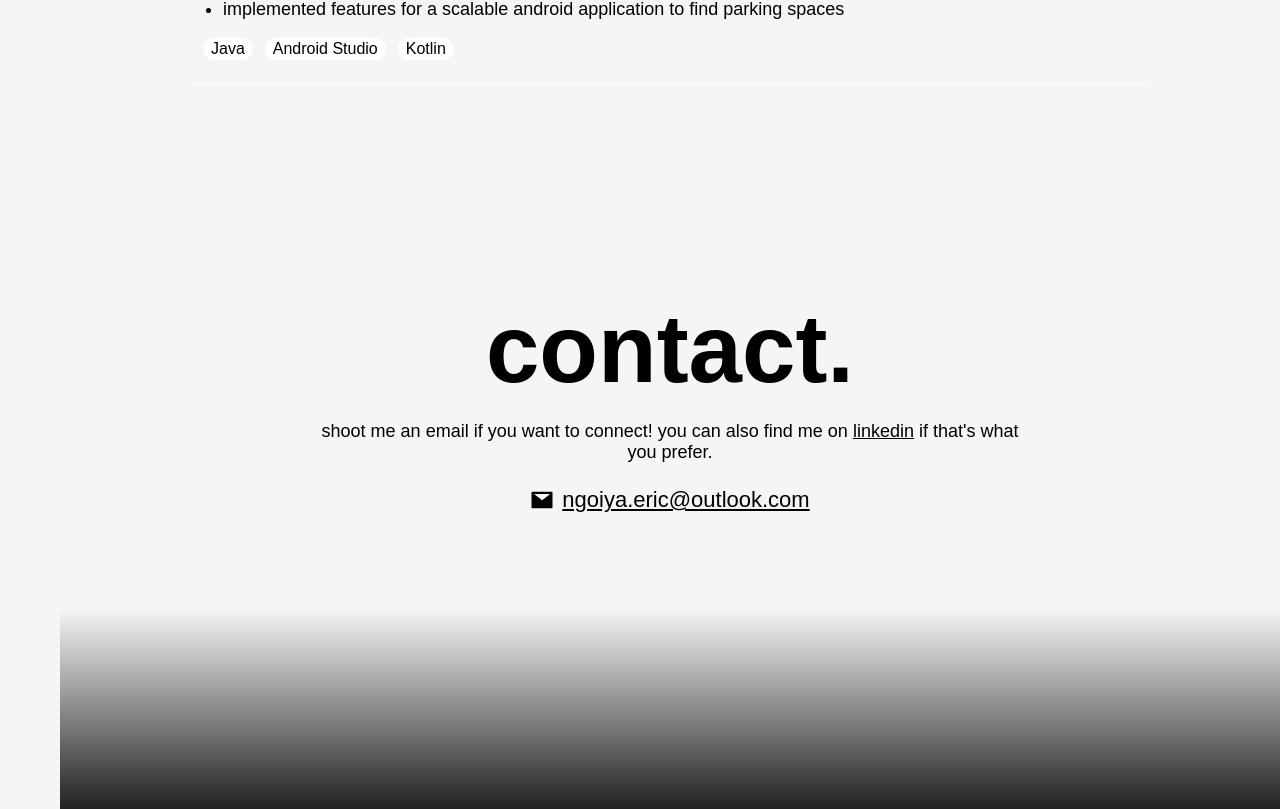
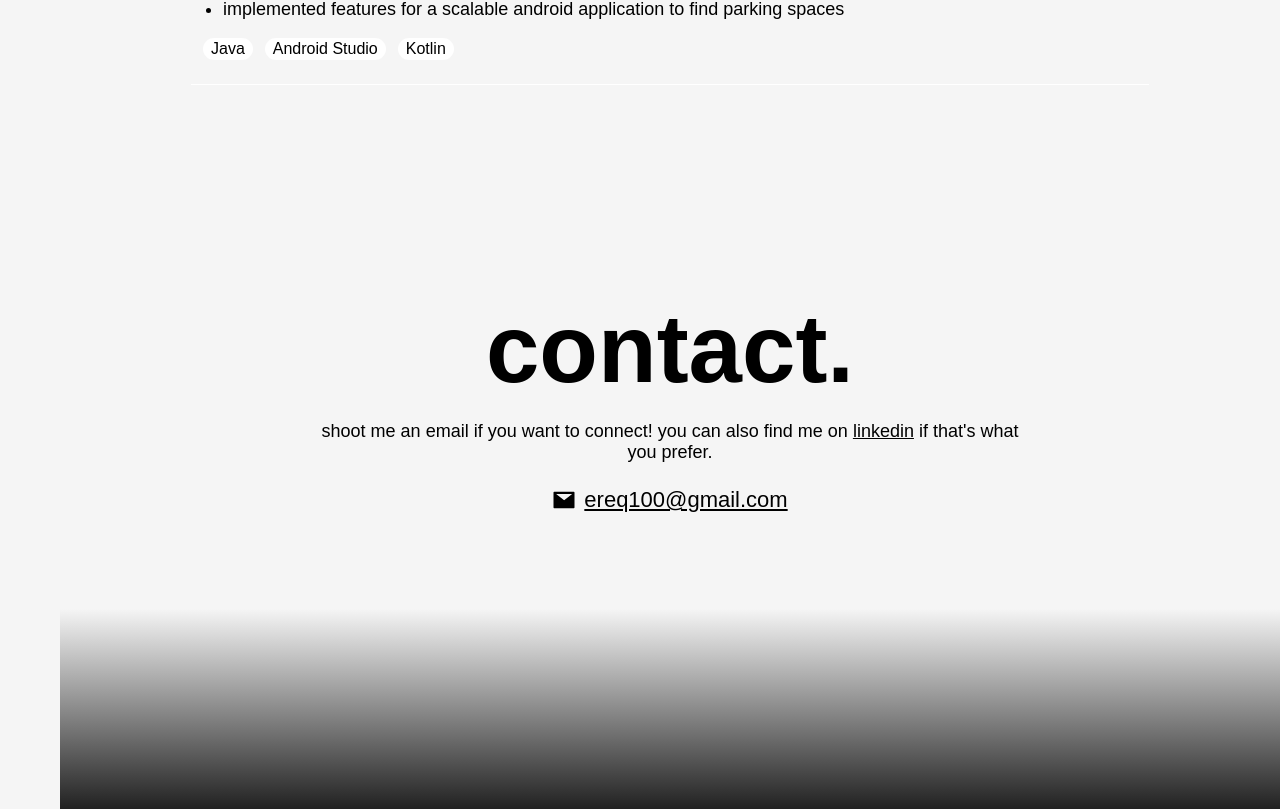
Before and after one commit to ngoiyaeric/ngoiyaeric.github.io, a Next.js app: page / in a window 1280 px wide. Shown: the part 5063-5872 px from the top of the page. Built offline with nearby package versions, Linux system fonts and the light colour scheme; a web font is replaced by a local one.

Commit message:
Update email at bottom of the page to ereq100@gmail.com
Update the email address at the bottom of the page to `ereq100@gmail.com`.

* Change the `href` attribute of the `Link` component to `mailto:ereq100@gmail.com`.
* Update the email text in the `Link` component to `ereq100@gmail.com`.

```diff
--- a/components/home/contact/Contact.tsx
+++ b/components/home/contact/Contact.tsx
@@ -26,10 +26,10 @@ export const Contact = () => {
           </p>
         </Reveal>
         <Reveal width="100%">
-          <Link href="mailto:info.ericmail@gmail.com">
+          <Link href="mailto:ereq100@gmail.com">
             <div className={styles.contactEmail}>
               <AiFillMail size="2.4rem" />
-              <span>ngoiya.eric@outlook.com</span>
+              <span>ereq100@gmail.com</span>
             </div>
           </Link>
         </Reveal>
```
